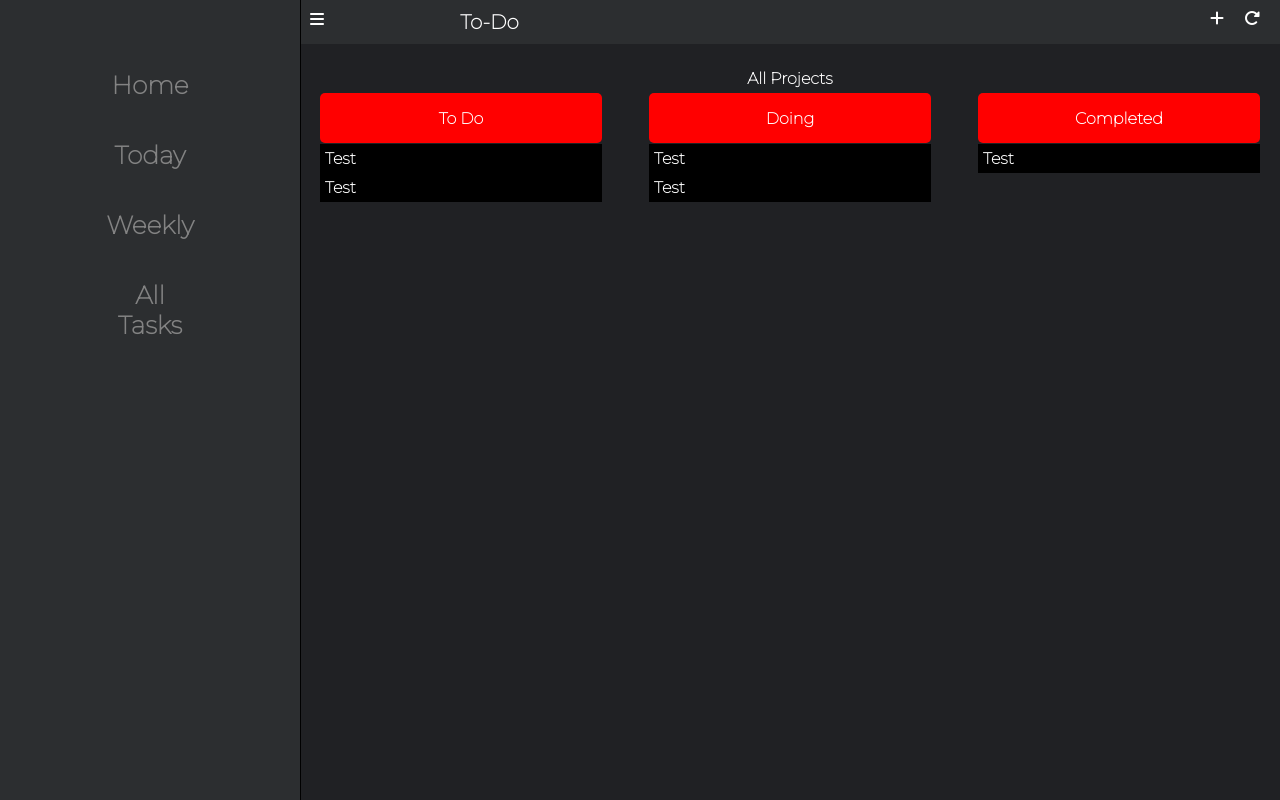
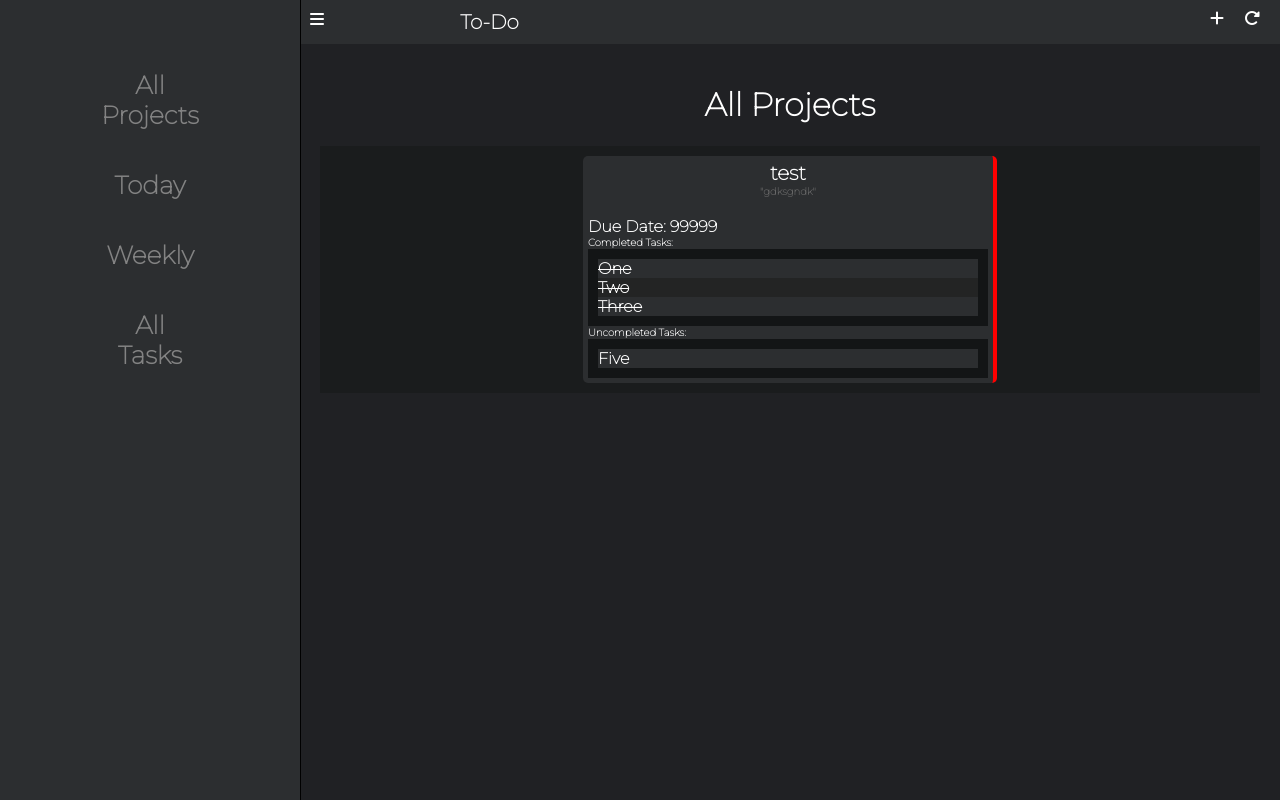
Before and after one commit to Ryan-D-Clark/Odin_ToDo, a website built with webpack: page dist/index.html in a window 1280 px wide. Both pictures are taken after a click on the icon 17 px from the left and 19 px from the top of the page. Built offline with nearby package versions, Linux system fonts and the light colour scheme.

Commit message:
RC: First parts complete

```diff
--- a/src/index.js
+++ b/src/index.js
@@ -1,30 +1,90 @@
+import { displayProjects, retrieveProjects, Project } from "./projectController"
+
+export let projectsArray = retrieveProjects()
+displayProjects(projectsArray)
+
 let burgerIcon = document.getElementById("burger-icon")
 let sideNav = document.getElementById("side-nav")
 let sideNavDisplayed = false
 let createProject = document.getElementById("plus")
 
-let formContainer = document.getElementById("form-container")
+let projectForm = document.getElementById("project-form")
+let taskName = document.getElementById("task-name")
+let taskAdd = document.getElementById("task-add")
+let taskList = document.getElementById("task-list")
+let formClose = document.getElementById("form-close")
 
 createProject.addEventListener("click", function(){
-    if(formContainer.style.display == ""){
-        formContainer.style.display = "block"
+    console.log("Testing again and again")
+    projectForm.showModal()
+})
+
+taskAdd.addEventListener("click", function(){
+    console.log(`${taskName.value}`)
+    if(taskName.value == ""){
+        alert("Task cannot be empty")
+    }else{
+        let task = document.createElement("li")
+        let remove = document.createElement("span")
+        remove.innerHTML = "x"
+        remove.className = "remove"
+        task.textContent = taskName.value
+        task.addEventListener("click", function(){
+            if(task.className == "checked"){
+                task.className = ""
+            }else{
+                task.className = "checked"
+            }
+        })
+        remove.addEventListener("click", function(){
+            this.parentElement.remove()
+        })
+        task.appendChild(remove)
+        taskList.appendChild(task)
+
+        taskName.value = ""
     }
-    else{
-        formContainer.style.display = ""
-    }
+})
+
+formClose.addEventListener("click", function(){
+    console.log("Test close")
+    projectForm.close()
 })
 
 burgerIcon.addEventListener("click", function(){
     if(sideNavDisplayed == false){
+        sideNav.style.borderRight = "1px solid #000000"
         document.body.style.marginLeft = "300px"
         sideNav.style.width = "300px"
         sideNavDisplayed = true
-        sideNav.style.display = "block"
     }
     else{
+        sideNav.style.borderRight = ""
         document.body.style.marginLeft = "0px"
         sideNav.style.width = "0px"
         sideNavDisplayed = false
-        sideNav.style.display = "None"
     }
 })
+
+
+
+let test = new Project("test","high", "99999", "gdksgndk", ["One", "Two", "Three"], ["Five"])  // Tasks in arrays when creating the objects/when dialog is finished
+console.log(Object.keys(localStorage).length)
+localStorage.setItem(Object.keys(localStorage).length, JSON.stringify(test))
+projectsArray.push(test)
+displayProjects(projectsArray)
+// // add project to an array
+
+// let newTest = JSON.stringify(test) // Loop through project array and stringify to local storage with set item
+
+
+// console.log(JSON.parse(newTest).checkedTasks)
+
+// localStorage.setItem("2", newTest)
+
+// const keys = Object.keys(localStorage)
+// for (let key of keys) {
+//   console.log(`${key}: ${localStorage.getItem(key)}`) // needs to be parsed before object is created
+// }
+
+// // will need to loop through all objects and create html elements on start and then within a function for every time a project is created
--- /dev/null
+++ b/src/projectController.js
@@ -0,0 +1,109 @@
+import { projectsArray } from ".";
+
+let contentContainer = document.getElementById("content-container")
+let refresh = document.getElementById("refresh")
+
+refresh.addEventListener("click", function(){
+    for(let i in projectsArray){
+        localStorage.setItem(i,JSON.stringify(projectsArray[i]))
+        displayProjects(projectsArray)
+    }
+})
+
+export class Project{
+    constructor(name, priority, date, description, checkedTasks, tasks){
+        this.name = name;
+        this.priority = priority;
+        this.date = date;
+        this.description = description;
+        this.checkedTasks = checkedTasks;
+        this.tasks = tasks;
+
+    }
+}
+
+// Need to create new object after create button has been pressed and then add it to the array and local storage with it keeping track of key IDs
+
+export function retrieveProjects(){
+    const newArray = []
+    let keys = Object.keys(localStorage)
+    for(let i of keys){
+        newArray.push(JSON.parse(localStorage.getItem(i)))
+    }
+    return newArray
+}
+
+export function displayProjects(array){
+    contentContainer.innerHTML = ""
+    for(let i in array){
+        console.log(array[i]["name"])
+        let project = document.createElement("div")
+        project.classList.add("project")
+        switch (array[i]["priority"]){
+            case "high":
+                project.classList.add("high")
+                break;
+            case "medium":
+                project.classList.add("medium")
+                break;
+            case "low":
+                project.classList.add("low")
+                break;
+        }
+
+        let ptitle = document.createElement("div")
+        ptitle.textContent = array[i]["name"]
+        ptitle.className = "ptitle"
+        project.appendChild(ptitle)
+
+        let pdescription = document.createElement("div")
+        pdescription.textContent = `"${array[i]["description"]}"`
+        pdescription.className = "pdescription"
+        project.appendChild(pdescription)
+
+        let pdate = document.createElement("div")
+        pdate.innerHTML = `<br>Due Date: ${array[i]["date"]}<br>`
+        pdate.className = "pdate"
+        project.appendChild(pdate)
+
+        let text = document.createElement("div")
+        text.innerText = "Completed Tasks:"
+        text.className = "text-title"
+        project.appendChild(text)
+
+        let checkedContainer = document.createElement("div")
+        checkedContainer.id = "checked-container"
+        for(let x in array[i]["checkedTasks"]){
+            let task = document.createElement("div")
+            task.classList.add("task")
+            task.innerText = array[i]["checkedTasks"][x]
+            checkedContainer.appendChild(task)
+        }
+        project.appendChild(checkedContainer)
+
+        text = document.createElement("div")
+        text.innerText = "Uncompleted Tasks:"
+        text.className = "text-title"
+        project.appendChild(text)
+
+        let uncheckedContainer = document.createElement("div")
+        uncheckedContainer.id = "unchecked-container"
+        for(let x in array[i]["tasks"]){
+            let task = document.createElement("div")
+            task.addEventListener("click", function(){
+                task.classList.add("checked-task")
+                array[i]["checkedTasks"].push(array[i]["tasks"][x])
+                array[i]["tasks"] = array[i]["tasks"].filter(item => item !== array[i]["tasks"][x])
+
+
+            })
+            task.classList.add("task")
+            task.innerText = array[i]["tasks"][x]
+            uncheckedContainer.appendChild(task)
+        }
+        project.appendChild(uncheckedContainer)
+
+        contentContainer.appendChild(project)
+    }
+
+}
```
Also changed, not shown: package.json (+7 -3 lines), dist/index.html, dist/main.js, dist/style.css, 1 other file.
